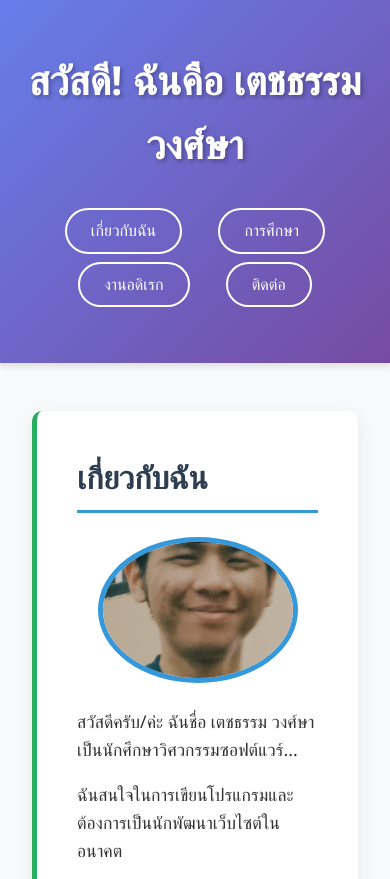
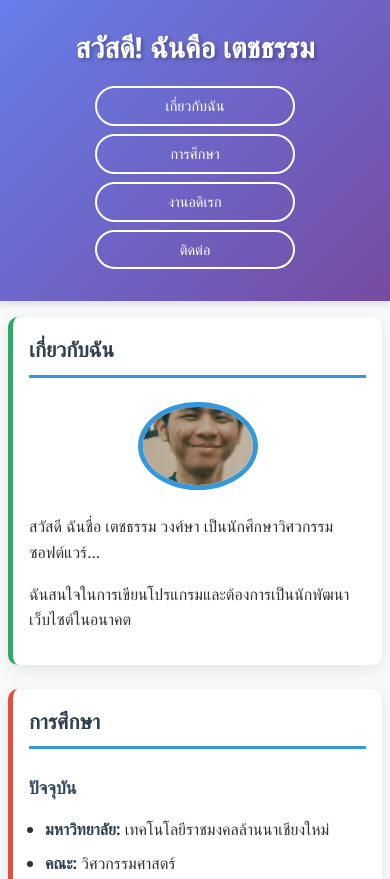
Before and after one commit to techatum/engce301-2_68, a plain HTML site: page week4/index.html in a window 390 px wide. Shown: the top 879 px of the page. Drawn offline with Linux system fonts and the light colour scheme.

Commit message:
week4 updated

```diff
--- a/week4/index.html
+++ b/week4/index.html
@@ -3,12 +3,12 @@
 <head>
     <meta charset="UTF-8">
     <meta name="viewport" content="width=device-width, initial-scale=1.0">
-    <title>แนะนำตัว - เตชธรรม วงศ์ษา</title>
+    <title>แนะนำตัว - เตชธรรม</title>
     <link rel="stylesheet" href="style.css">
 </head>
 <body>
     <header>
-        <h1>สวัสดี! ฉันคือ เตชธรรม วงศ์ษา</h1>
+        <h1>สวัสดี! ฉันคือ เตชธรรม</h1>
         <nav>
             <a href="#about">เกี่ยวกับฉัน</a>
             <a href="#education">การศึกษา</a>
@@ -21,7 +21,7 @@
         <section id="about">
             <h2>เกี่ยวกับฉัน</h2>
             <img src="images/profile-pic.jpg" alt="รูปโปรไฟล์ของฉัน" width="200">
-            <p>สวัสดีครับ/ค่ะ ฉันชื่อ เตชธรรม วงศ์ษา เป็นนักศึกษาวิศวกรรมซอฟต์แวร์...</p>
+            <p>สวัสดี ฉันชื่อ เตชธรรม วงศ์ษา เป็นนักศึกษาวิศวกรรมซอฟต์แวร์...</p>
             <p>ฉันสนใจในการเขียนโปรแกรมและต้องการเป็นนักพัฒนาเว็บไซต์ในอนาคต</p>
         </section>
 
--- a/week4/style.css
+++ b/week4/style.css
@@ -197,3 +197,122 @@ section:hover h2 {
 html {
     scroll-behavior: smooth;
 }
+
+/* Responsive Images */
+img {
+    max-width: 100%;
+    height: auto;
+}
+
+/* Flexible Container */
+main {
+    max-width: 1000px;
+    margin: 3rem auto;
+    padding: 0 1rem; /* ลด padding บนมือถือ */
+}
+
+/* Tablet Styles (768px and down) */
+@media (max-width: 768px) {
+    /* Header adjustments */
+    header {
+        padding: 2rem 0;
+    }
+
+    header h1 {
+        font-size: 2rem;
+    }
+
+    /* Navigation adjustments */
+    nav a {
+        margin: 0.25rem;
+        padding: 0.4rem 1rem;
+        font-size: 0.9rem;
+    }
+
+    /* Main content adjustments */
+    main {
+        margin: 2rem auto;
+        padding: 0 1rem;
+    }
+
+    section {
+        padding: 1.5rem;
+        margin-bottom: 2rem;
+    }
+
+    h2 {
+        font-size: 1.5rem;
+    }
+
+    /* Profile image */
+    #about img {
+        width: 150px;
+    }
+}
+
+/* Mobile Styles (480px and down) */
+@media (max-width: 480px) {
+    /* Header adjustments */
+    header {
+        padding: 1.5rem 0;
+    }
+
+    header h1 {
+        font-size: 1.8rem;
+        margin-bottom: 1rem;
+    }
+
+    /* Navigation - Stack vertically */
+    nav {
+        margin-top: 1rem;
+    }
+
+    nav a {
+        display: block;
+        margin: 0.5rem auto;
+        max-width: 200px;
+        text-align: center;
+    }
+
+    /* Main content */
+    main {
+        margin: 1rem auto;
+        padding: 0 0.5rem;
+    }
+
+    section {
+        padding: 1rem;
+        margin-bottom: 1.5rem;
+    }
+
+    h1 {
+        font-size: 1.8rem;
+    }
+
+    h2 {
+        font-size: 1.3rem;
+    }
+
+    h3 {
+        font-size: 1.1rem;
+    }
+
+    p, li {
+        font-size: 1rem;
+    }
+
+    /* Profile image */
+    #about img {
+        width: 120px;
+    }
+
+    /* Lists - reduce margin */
+    ul, ol {
+        margin-left: 1rem;
+    }
+
+    /* Footer */
+    footer {
+        padding: 1.5rem 1rem;
+    }
+}
```
